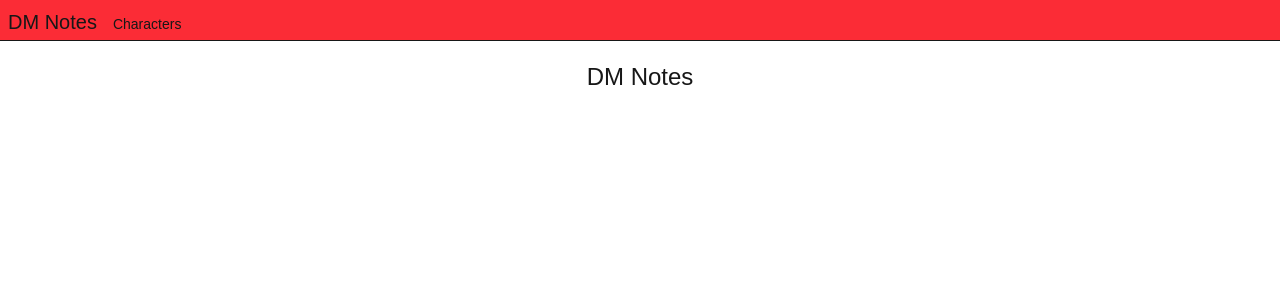
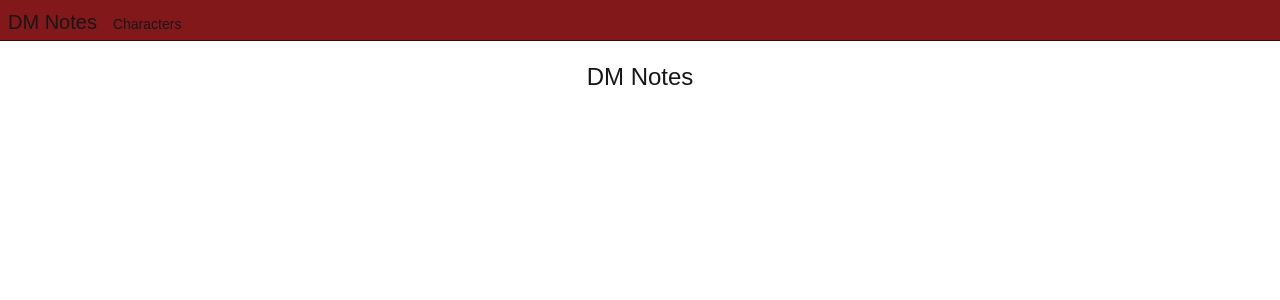
Before and after one commit to ericmoore0709/dnd-dm-notes, a Next.js app in the folder dm-notes/: page / in a window 1280 px wide. Shown: the top 300 px of the page. Built offline with nearby package versions, Linux system fonts and the light colour scheme.

Commit message:
lowered brightness of navbar red

```diff
--- a/dm-notes/app/layout.tsx
+++ b/dm-notes/app/layout.tsx
@@ -28,7 +28,7 @@ export default function RootLayout({
       <body
         className={`${geistSans.variable} ${geistMono.variable} antialiased`}
       >
-        <div className="pt-2 pb-1 bg-red-500 border-b">
+        <div className="pt-2 pb-1 bg-red-900 border-b">
           <nav className="flex items-baseline">
             <div className="text-xl mx-2"><Link href={"/"}>DM Notes</Link></div>
             <ul className="mx-2 my-0 text-sm">
```
